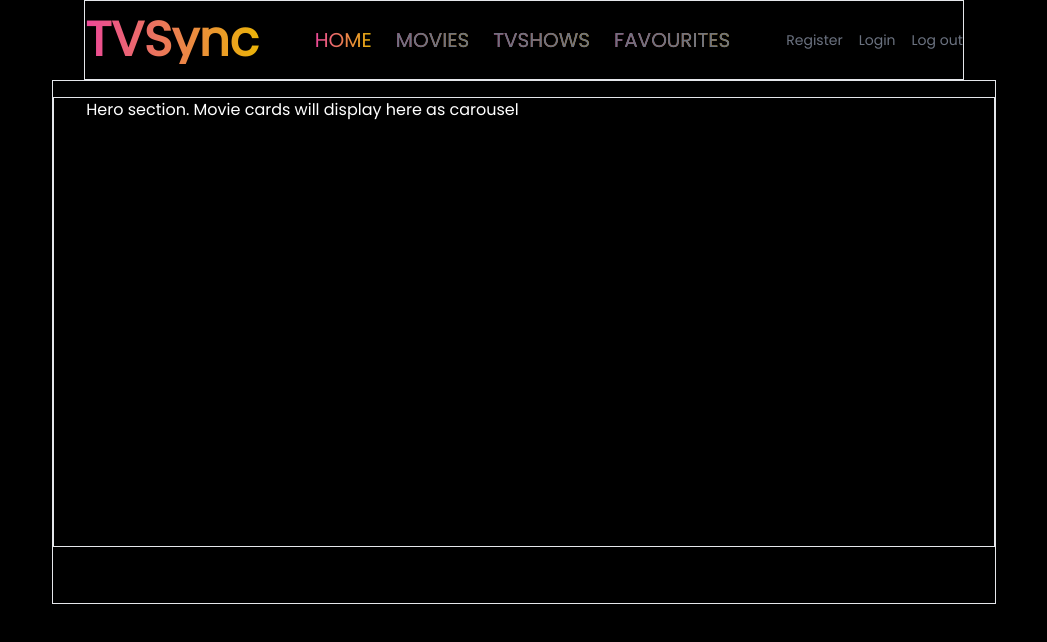
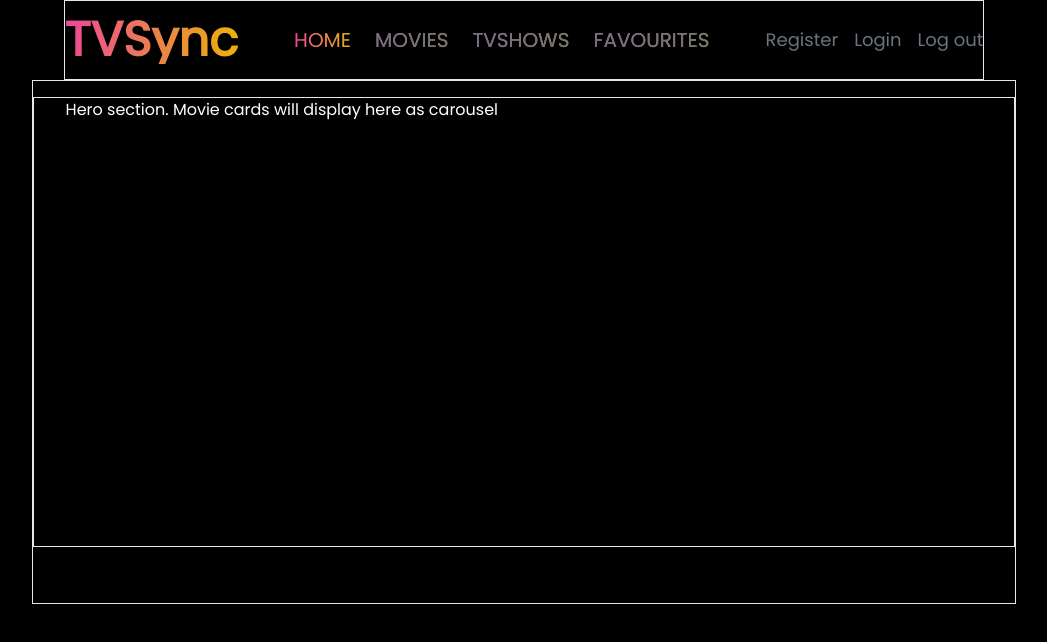
Before and after one commit to brunoFernandes21/tvlab-app, a React (Vite) app: page / in a window 1280 px wide. Shown: the top 642 px of the page, without its empty margins (116-1163 px from the left). Built offline with nearby package versions, Linux system fonts and the light colour scheme.

Commit message:
increase link size

```diff
--- a/src/components/Header.jsx
+++ b/src/components/Header.jsx
@@ -24,14 +24,14 @@ const Header = () => {
             <NavLink to="/favourites" className={linkClass}>Favourites</NavLink>
           </div>
           <div className="flex gap-2 lg:gap-4 items-center">
-            <NavLink to="/register" className="text-gray-500 text-sm transition ease-in-out duration-500 hover:text-gray-100 hidden md:block">Register</NavLink>
-            <NavLink to="/login" className="text-gray-500 text-sm transition ease-in-out duration-500 hover:text-gray-100 flex items-center gap-1">
+            <NavLink to="/register" className="text-gray-500 text-sm lg:text-lg transition ease-in-out duration-500 hover:text-gray-100 hidden md:block">Register</NavLink>
+            <NavLink to="/login" className="text-gray-500 text-sm lg:text-lg transition ease-in-out duration-500 hover:text-gray-100 flex items-center gap-1">
               <FaUser className="md:hidden text-xl text-slate-100"/>
               <span className="hidden md:block">Login</span>
               </NavLink>
             <NavLink to="/login" className="text-gray-500 text-sm transition ease-in-out duration-500 hover:text-gray-100">
             <IoLogInOutline className="md:hidden text-2xl text-slate-100"/>
-            <span className="hidden md:block">Log out</span>
+            <span className="hidden md:block lg:text-lg">Log out</span>
             </NavLink>
             <IoMdMenu className="md:hidden text-slate-100 text-2xl transition ease-in-out duration-500 hover:text-gray-100"/>
           </div>
```
